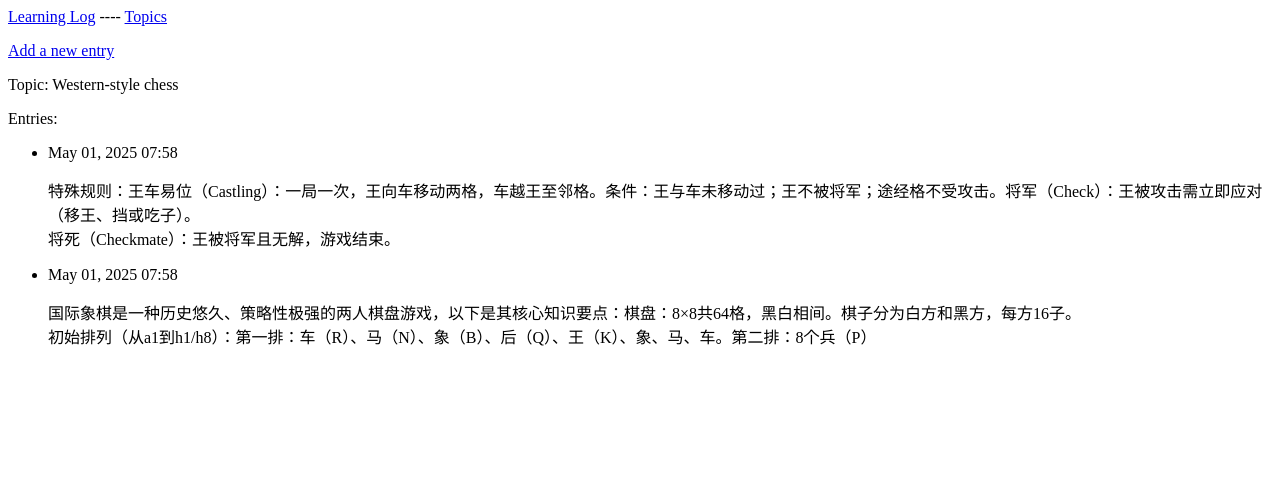
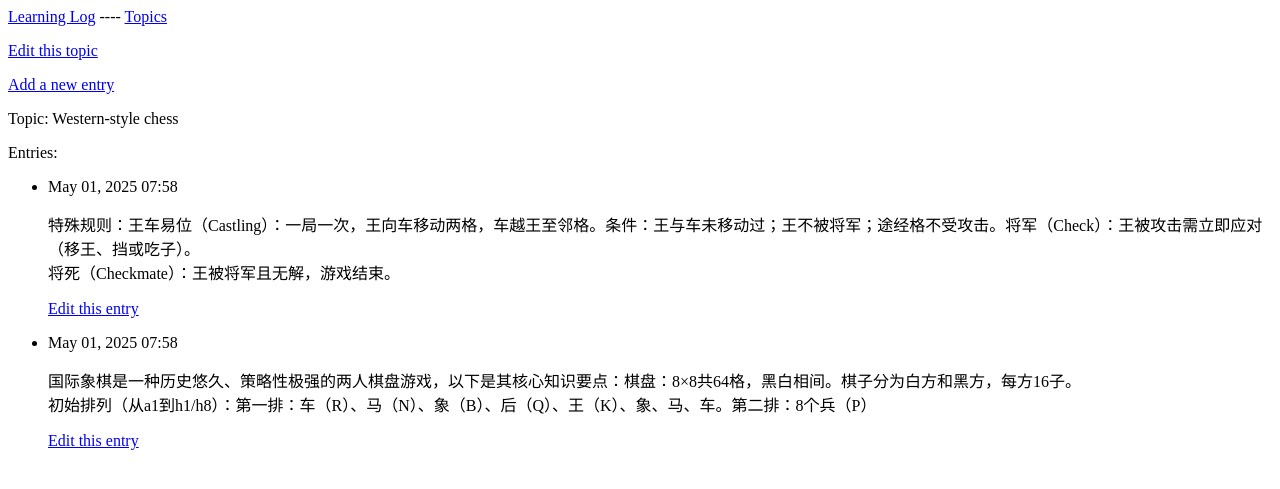
Before and after one commit to chuliu-hash/DJANGO_Lenarning-Logs, a Django app: page /topics/1/ in a window 1280 px wide. Shown: the top 489 px of the page. Run offline with Django 4.2, Linux system fonts and the light colour scheme; data comes from the database, SQL or seed files in the repository; both versions use the stored data as it was after the commit.

Commit message:
modified:   ll_project/db.sqlite3 	modified:   ll_project/learning_logs/__pycache__/urls.cpython-311.pyc 	modified:   ll_project/learning_logs/__pycache__/views.cpython-311.pyc 	new file:   ll_project/learning_logs/templates/learning_logs/edit_entry.html 	new file:   ll_project/learning_logs/templates/learning_logs/edit_topic.html 	modified:   ll_project/learning_logs/templates/learning_logs/index.html 	modified:   ll_project/learning_logs/templates/learning_logs/topic.html 	modified:   ll_project/learning_logs/urls.py 	modified:   ll_project/learning_logs/views.py

```diff
--- a/ll_project/learning_logs/templates/learning_logs/topic.html
+++ b/ll_project/learning_logs/templates/learning_logs/topic.html
@@ -1,7 +1,10 @@
 {% extends 'learning_logs/base.html' %}
 {% block content %}
 
-<a href="{% url 'learning_logs:new_entry' topic.id %}">Add a new entry</a>
+<p><a href="{% url 'learning_logs:edit_topic' topic.id %}">Edit this topic</a></p>
+
+<p><a href="{% url 'learning_logs:new_entry' topic.id %}">Add a new entry</a></p>
+
 
 <p>Topic: {{topic.text}}</p>
 
@@ -11,6 +14,7 @@
 	<li>
 		<p>{{ entry.create_date|date:'M d, Y H:i' }}</p>
 		<p>{{ entry.text|linebreaks }}</p>
+		<p><a href="{% url 'learning_logs:edit_entry' entry.id %}">Edit this entry</a></p>
 	</li>
 	{% empty %}
 	<li>No entries available for this topic.</li>
--- a/ll_project/learning_logs/urls.py
+++ b/ll_project/learning_logs/urls.py
@@ -8,12 +8,22 @@ app_name = 'learning_logs'
 urlpatterns = [
 	# 主页, http://localhost:8000/
 	path('', views.index, name='index'),
+
 	# 主题列表页, http://localhost:8000/topics/
 	path('topics/', views.topics, name='topics'),
+
 	# 主题详情页, http://localhost:8000/topics/topic_id/
 	path('topics/<int:topic_id>/', views.topic, name='topic'),
+
 	# 添加新主题, http://localhost:8000/new_topic/
 	path('new_topic/', views.new_topic, name='new_topic'),
+
 	# 在特定主题添加新条目, http://localhost:8000/new_entry/topic_id/
 	path('new_entry/<int:topic_id>/', views.new_entry, name='new_entry'),
+
+	# 编辑主题, http://localhost:8000/edit_topic/topic_id/
+	path('edit_topic/<int:topic_id>/', views.edit_topic, name='edit_topic'),
+
+	# 编辑特定条目， http://localhost:8000/edit_entry/entry_id/
+	path('edit_entry/<int:entry_id>/', views.edit_entry, name='edit_entry'),
 ]
--- a/ll_project/learning_logs/views.py
+++ b/ll_project/learning_logs/views.py
@@ -1,5 +1,5 @@
 from django.shortcuts import render, redirect
-from .models import Topic
+from .models import Topic, Entry
 from .forms import TopicForm, EntryForm
 # Create your views here.
 
@@ -49,6 +49,41 @@ def new_entry(request, topic_id):
 			new_entry.topic = topic  # 将主题与条目关联
 			new_entry.save()  # 保存到数据库
 			return redirect('learning_logs:topic', topic_id=topic_id)
+
 	# 显示空表单或指出表单数据无效
 	context = {'topic': topic, 'form': form}
 	return render(request, 'learning_logs/new_entry.html', context)
+
+def edit_topic(request, topic_id):
+	"""编辑主题"""
+	topic = Topic.objects.get(id=topic_id)
+	if request.method != 'POST':
+		# 初次请求，使用当前主题填充表单
+		form = TopicForm(instance=topic)
+	else:
+		# 使用当前主题填充表单，并根据POST提交的数据对表单进行修改
+		form = TopicForm(instance=topic, data=request.POST)
+		if form.is_valid():
+			form.save()
+			return redirect('learning_logs:topic',topic_id=topic.id)
+
+	# 显示当前表单或指出表单数据无效
+	context = {'topic': topic, 'form': form}
+	return render(request, 'learning_logs/edit_topic.html', context)
+
+def edit_entry(request, entry_id):
+	"""编辑条目"""
+	entry = Entry.objects.get(id=entry_id)
+	topic = entry.topic
+	if request.method != 'POST':
+		# 初次请求，使用当前条目填充表单
+		form = EntryForm(instance=entry)
+	else:
+		# 使用当前条目填充表单，并根据POST提交的数据对表单进行修改
+		form = EntryForm(instance=entry, data=request.POST)
+		if form.is_valid():
+			form.save()
+			return redirect('learning_logs:topic', topic_id=topic.id)
+	# 显示当前表单或指出表单数据无效
+	context = {'entry': entry, 'topic': topic, 'form': form}
+	return render(request, 'learning_logs/edit_entry.html', context)
```
Also changed, not shown: ll_project/learning_logs/templates/learning_logs/edit_entry.html (added, +13 -0 lines), ll_project/learning_logs/templates/learning_logs/edit_topic.html (added, +13 -0 lines), ll_project/learning_logs/templates/learning_logs/index.html (+50 -2 lines), ll_project/db.sqlite3.
